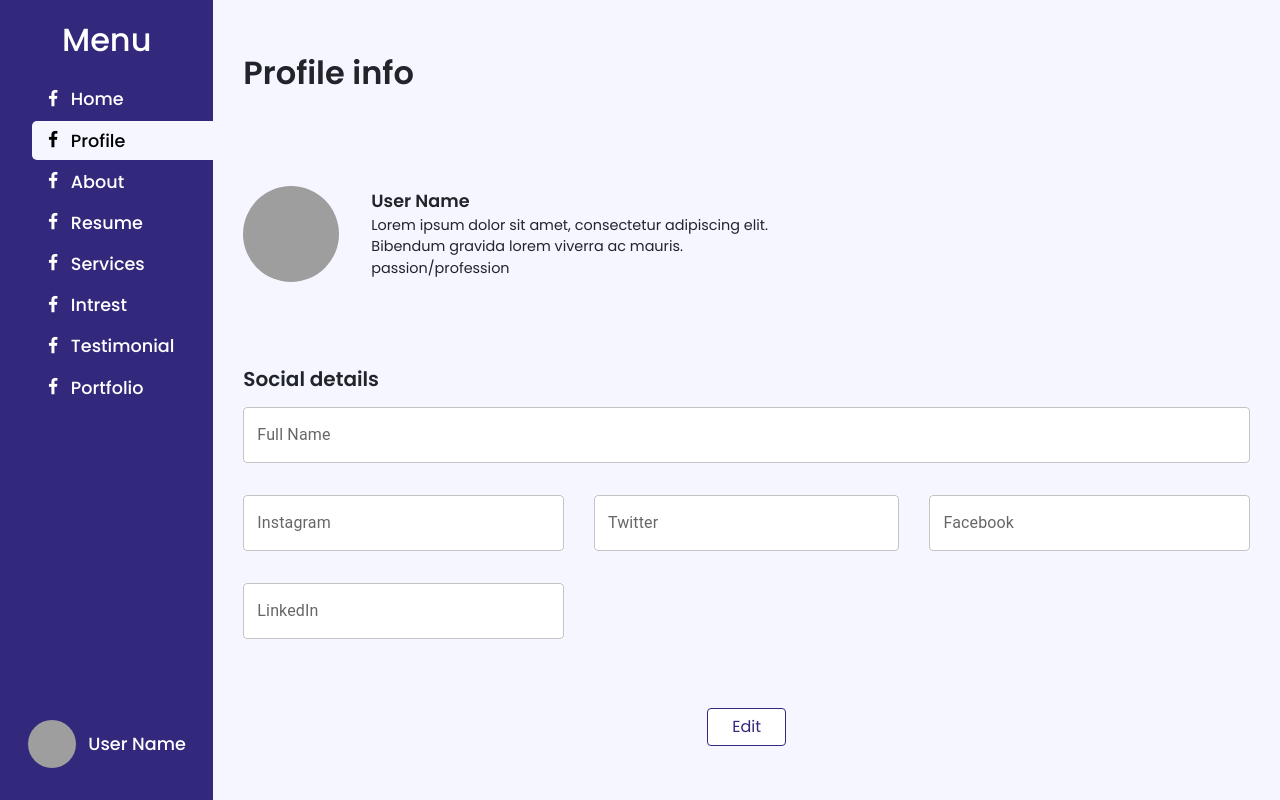
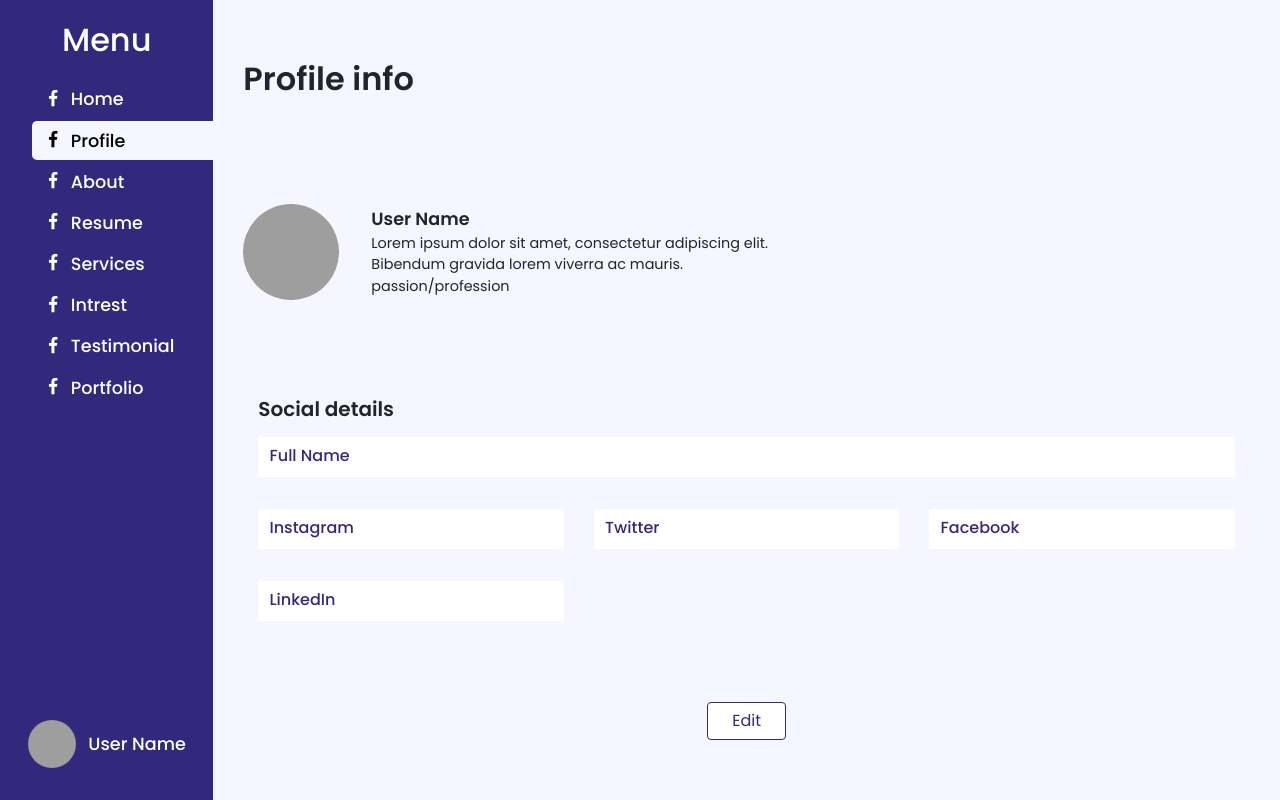
Before and after one commit to nischay2x/tnf-dashboard, a React (Create React App) app: page / in a window 1280 px wide. Both pictures are taken after a click on the element "Profile". Built offline with nearby package versions, Linux system fonts and the light colour scheme; grey boxes are pictures that could not be loaded.

Commit message:
added services page

```diff
--- a/package.json
+++ b/package.json
@@ -10,7 +10,6 @@
     "@mui/material": "5.8.4",
     "@mui/x-date-pickers": "5.0.0-alpha.6",
     "date-fns": "2.28.0",
-    "framer-motion": "6.3.11",
     "react": "18.0.0",
     "react-dom": "18.0.0",
     "react-scripts": "4.0.0"
--- a/src/App.js
+++ b/src/App.js
@@ -4,13 +4,7 @@ import Profile from "./components/profile.jsx";
 import About from "./components/about";
 import { useState } from "react";
 import Resume from "./components/resume";
-
-const componentMap = {
-  home: Home,
-  profile: Profile,
-  about: About,
-  resume: Resume
-};
+import Services from "./components/services";
 
 const navList = [
   { name: "home", icon: "fa fa-facebook" },
@@ -24,18 +18,15 @@ const navList = [
 ];
 
 export default function App() {
-  const [currentTab, setCurrentTab] = useState(Home);
   const [currentTabName, setCurrentTabName] = useState("home");
 
   const onNavClick = (i) => {
-    let name = navList[i].name;
-    setCurrentTabName(name);
-    setCurrentTab(componentMap[name]);
+    setCurrentTabName(navList[i].name);
   };
 
   return (
     <main className="d-flex">
-      <div className="col-0 col-md-2 col-lg-3 col-xl-2 bg-main d-flex flex-column sidebar p-0">
+      <div className="col-0 col-md-3 col-lg-3 col-xl-2 bg-main d-flex flex-column sidebar p-0">
         <div className="d-flex nav-header">
           <span className="m-auto">Menu</span>
         </div>
@@ -59,7 +50,20 @@ export default function App() {
           </div>
         </div>
       </div>
-      <div className="col bg-sec">{currentTab}</div>
+      <div className="col bg-sec">
+          <Wrap componentName={currentTabName} />
+      </div>
     </main>
   );
 }
+
+function Wrap ({ componentName }) {
+  switch(componentName){
+    case 'home': return <Home/>;
+    case 'about': return <About/>;
+    case 'profile': return <Profile/>;
+    case 'resume': return <Resume/>;
+    case 'services': return <Services/>;
+    default: return <></>
+  }
+}
--- a/src/components/about.jsx
+++ b/src/components/about.jsx
@@ -1,121 +1,77 @@
-import TextField from "@mui/material/TextField";
-import { FormControl, MenuItem, Select, InputLabel } from "@mui/material";
-import { DatePicker } from "@mui/x-date-pickers/DatePicker";
-import { AdapterDateFns } from "@mui/x-date-pickers/AdapterDateFns";
-import { LocalizationProvider } from "@mui/x-date-pickers/LocalizationProvider";
+import { useState } from "react";
+import { TextField, Select } from "./inputFields.jsx";
 
 const About = () => {
+
+  const [data, setData] = useState({
+    jobProfile: "", jobDesc: "", mobile: "", dob: "",
+    email: "", city: "", website: "", degree: "",
+    clients: "", projects: "", awards: ""
+  });
+
+  const degreeOptions = [
+    { value: "Bachelor", text: "Bachelor" },
+    { value: "Master", text: "Master" }
+  ]
+
+  const onDataChange = (e) => {
+    setData(prev => ({ ...prev, [e.target.name]: e.target.value }))
+  }
+
   return (
     <div className="container h-100 py-y d-flex flex-column justify-content-around">
       <div>
         <h2 className="fw-600">About you</h2>
       </div>
       <div>
-        <div className="col-12 py-2 mb-3 px-0">
-          <TextField
-            label="Job Profile"
-            variant="outlined"
-            className="w-100 bg-white"
-          />
-        </div>
-        <div className="col-12 py-2 mb-3 px-0">
-          <TextField
-            label="Job Description"
-            variant="outlined"
-            className="w-100 bg-white"
-          />
-        </div>
+          <div className="col-12 py-2 mb-3">
+            <TextField label="Job Profile" type="text" value={data.jobProfile} onChange={onDataChange} name="jobProfile" />
+          </div>
+          <div className="col-12 py-2 mb-3">
+            <TextField label="Job Description" type="text" value={data.jobDesc} onChange={onDataChange} name="jobDesc" />
+          </div>
         <div className="d-flex flex-wrap rg-1 px-0">
-          <div className="col-12 py-2 col-md-6 col-lg-4 small-inputs">
+          <div className="col-12 py-2 col-md-6 col-lg-4">
+            <TextField label="Mobile" type="tel" value={data.mobile} onChange={onDataChange} name="mobile" />
+          </div>
+          <div className="col-12 py-2 col-md-6 col-lg-4">
+            <TextField label="Date of Birth" type="date" value={data.dob} onChange={onDataChange} name="dob" />
+          </div>
+          <div className="col-12 py-2 col-md-6 col-lg-4">
+            <Select label="Academic Degree" name="degree" value={data.degree} onChange={onDataChange} options={degreeOptions} />
+          </div>
+          <div className="col-12 py-2 col-md-6 col-lg-4">
             <TextField
-              label="Mobile"
-              type="tel"
-              variant="outlined"
-              className="w-100 bg-white"
+              label="Email" type="email" value={data.email} onChange={onDataChange} name="email"
             />
           </div>
-          <div className="col-12 py-2 col-md-6 col-lg-4 small-inputs">
-            {/* <TextField
-              variant="outlined"
-              label="Date of Birth"
-              type="date"
-              className="w-100 bg-white"
-            /> */}
-            <LocalizationProvider dateAdapter={AdapterDateFns}>
-              <DatePicker
-                label="Date of Birth"
-                value={null}
-                renderInput={(params) => (
-                  <TextField
-                    {...params}
-                    className="w-100 bg-white"
-                    helperText={params?.inputProps?.placeholder}
-                  />
-                )}
-              />
-            </LocalizationProvider>
-          </div>
-          <div className="col-12 py-2 col-md-6 col-lg-4 small-inputs">
-            <FormControl fullWidth>
-              <InputLabel id="academic-degree-select">
-                Academmic Degree
-              </InputLabel>
-              <Select
-                labelId="academic-degree-select"
-                label="Academic Degree"
-                className="w-100 bg-white"
-              >
-                <MenuItem value={10}>Ten</MenuItem>
-                <MenuItem value={20}>Twenty</MenuItem>
-                <MenuItem value={30}>Thirty</MenuItem>
-              </Select>
-            </FormControl>
-          </div>
-          <div className="col-12 py-2 col-md-6 col-lg-4 small-inputs">
+          <div className="col-12 py-2 col-md-6 col-lg-4">
             <TextField
-              variant="outlined"
-              label="Email"
-              className="w-100 bg-white"
+              label="City" type="text" value={data.city} onChange={onDataChange} name="city"
             />
           </div>
-          <div className="col-12 py-2 col-md-6 col-lg-4 small-inputs">
+          <div className="col-12 py-2 col-md-6 col-lg-4">
             <TextField
-              variant="outlined"
-              label="City"
-              className="w-100 bg-white"
-            />
-          </div>
-          <div className="col-12 py-2 col-md-6 col-lg-4 small-inputs">
-            <TextField
-              variant="outlined"
-              label="Website"
-              className="w-100 bg-white"
+              label="Website" type="url" value={data.website} onChange={onDataChange} name="website"
             />
           </div>
         </div>
         <br />
         <h5 className="fw-600">Client details</h5>
         <div className="d-flex flex-wrap rg-1 px-0">
-          <div className="col-12 py-2 col-md-6 col-lg-4 small-inputs">
+          <div className="col-12 py-2 col-md-6 col-lg-4">
             <TextField
-              label="Clients"
-              type="number"
-              variant="outlined"
-              className="w-100 bg-white"
+              label="Clients" type="number" value={data.clients} onChange={onDataChange} name="clients"
             />
           </div>
-          <div className="col-12 py-2 col-md-6 col-lg-4 small-inputs">
+          <div className="col-12 py-2 col-md-6 col-lg-4">
             <TextField
-              variant="outlined"
-              label="Projects"
-              className="w-100 bg-white"
+              label="Projects" type="number" value={data.projects} onChange={onDataChange} name="projects"
             />
           </div>
-          <div className="col-12 py-2 col-md-6 col-lg-4 small-inputs">
+          <div className="col-12 py-2 col-md-6 col-lg-4">
             <TextField
-              variant="outlined"
-              label="Awards"
-              className="w-100 bg-white"
+              label="Awards" type="number" value={data.awards} onChange={onDataChange} name="awards"
             />
           </div>
         </div>
--- /dev/null
+++ b/src/components/inputFields.jsx
@@ -0,0 +1,24 @@
+import "./styles/inputFields.css";
+
+export function TextField ({type, label, value, onChange, name, className}) {
+    return(
+        <div className={`ci-wrap ${className}`}>
+            <input type={type} value={value} onChange={onChange} name={name} className={value? 'active' : ''}/>
+            <label>{label}</label>
+        </div>
+    )
+}
+
+export function Select ({ label, value, onChange, name, className, options }) {
+    return(
+        <div className={`ci-wrap ${className}`}>
+            <select name={name} value={value} onChange={onChange} className={value? 'active' : ''}>
+                <option defaultValue ></option>
+                {
+                    options.map((o, i) => <option key={i} value={o.value}>{o.text}</option>)
+                }
+            </select>
+            <label>{label}</label>
+        </div>
+    )
+}
--- a/src/components/profile.jsx
+++ b/src/components/profile.jsx
@@ -1,6 +1,14 @@
-import TextField from "@mui/material/TextField";
+import { useState } from "react";
+import { TextField } from "./inputFields.jsx";
 
 const Profile = () => {
+
+  const [user, setUser] = useState({ name: "", instagram: "", twitter: "", linkedin: "", facebook: "" });
+
+  const onInputChange = (e) => {
+    setUser(prev => ({...prev, [e.target.name] : e.target.value}));
+  }
+
   return (
     <div className="container py-4 d-flex flex-column h-100 justify-content-around">
       <div>
@@ -17,42 +25,24 @@ const Profile = () => {
         </div>
       </div>
       <div>
-        <h5 className="fw-600">Social details</h5>
-        <div className="col-12 py-2 mb-3 px-0">
-          <TextField
-            label="Full Name"
-            variant="outlined"
-            className="w-100 bg-white"
-          />
+        <div className="col-12">
+          <h5 className="fw-600">Social details</h5>
+        </div>
+        <div className="col-12 py-2 mb-3">
+          <TextField name="name" type="text" onChange={onInputChange} value={user.name} label="Full Name" />
         </div>
         <div className="d-flex flex-wrap rg-1 px-0">
-          <div className="col-12 py-2 col-md-6 col-lg-4 small-inputs">
-            <TextField
-              label="Instagram"
-              variant="outlined"
-              className="w-100 bg-white"
-            />
+          <div className="col-12 py-2 col-md-6 col-lg-4">
+            <TextField label="Instagram" type="text"  name="instagram" onChange={onInputChange} value={user.instagram} />
           </div>
-          <div className="col-12 py-2 col-md-6 col-lg-4 small-inputs">
-            <TextField
-              variant="outlined"
-              label="Twitter"
-              className="w-100 bg-white"
-            />
+          <div className="col-12 py-2 col-md-6 col-lg-4">
+            <TextField label="Twitter" type="text" name="twitter" onChange={onInputChange} value={user.twitter} />
           </div>
-          <div className="col-12 py-2 col-md-6 col-lg-4 small-inputs">
-            <TextField
-              variant="outlined"
-              label="Facebook"
-              className="w-100 bg-white"
-            />
+          <div className="col-12 py-2 col-md-6 col-lg-4">
+            <TextField label="Facebook" type="text" name="facebook" onChange={onInputChange} value={user.facebook} />
           </div>
-          <div className="col-12 py-2 col-md-6 col-lg-4 small-inputs">
-            <TextField
-              variant="outlined"
-              label="LinkedIn"
-              className="w-100 bg-white"
-            />
+          <div className="col-12 py-2 col-md-6 col-lg-4">
+            <TextField label="LinkedIn" type="text" name="linkedin" onChange={onInputChange} value={user.linkedin} />
           </div>
         </div>
       </div>
--- a/src/components/resume.jsx
+++ b/src/components/resume.jsx
@@ -1,10 +1,20 @@
-import TextField from "@mui/material/TextField";
-import { FormControl, MenuItem, Select, InputLabel } from "@mui/material";
-import { DatePicker } from "@mui/x-date-pickers/DatePicker";
-import { AdapterDateFns } from "@mui/x-date-pickers/AdapterDateFns";
-import { LocalizationProvider } from "@mui/x-date-pickers/LocalizationProvider";
+import { useState } from "react";
+import { TextField } from "./inputFields.jsx";
+
 
 const Resume = () => {
+
+  const [data, setData] = useState({
+    peTitle: "", peInsti: "", peDesc: "", peYear: "",
+    seTitle: "", seInsti: "", seDesc: "", seYear: "",
+    pjTitle: "", pjPlace: "", pjDesc: "", pjYear: "",
+    sjTitle: "", sjPlace: "", sjDesc: "", sjYear: ""
+  });
+
+  const onDataChange = (e) => {
+    setData(prev => ({...prev, [e.target.name]: e.target.value}))
+  }
+
   return (
     <div
       className="container h-100 py-4 d-flex flex-column"
@@ -16,133 +26,101 @@ const Resume = () => {
       <div>
         <h5 className="fw-600">Primary Education</h5>
         <div className="d-flex flex-wrap rg-1 px-0">
-          <div className="col-12 py-2 col-md-6 col-lg-4 small-inputs">
+          <div className="col-12 py-2 col-md-6 col-lg-4">
             <TextField
-              label="Title"
-              variant="outlined"
-              className="w-100 bg-white"
+              label="Title" type="text" name="peTitle" value={data.peTitle} onChange={onDataChange}
             />
           </div>
-          <div className="col-12 py-2 col-md-6 col-lg-4 small-inputs">
+          <div className="col-12 py-2 col-md-6 col-lg-4">
             <TextField
-              label="Instituion"
-              variant="outlined"
-              className="w-100 bg-white"
+              label="Instituion" type="text" name="peInsti" value={data.peInsti} onChange={onDataChange}
             />
           </div>
-          <div className="col-12 py-2 col-md-6 col-lg-4 small-inputs">
+          <div className="col-12 py-2 col-md-6 col-lg-4">
             <TextField
-              label="Year"
-              variant="outlined"
-              className="w-100 bg-white"
+              label="Year" type="text" name="peYear" value={data.peYear} onChange={onDataChange}
             />
           </div>
-          <div className="col-12 py-2 mb-3 px-0">
+          <div className="col-12 py-2 mb-3">
             <TextField
-              label="Description"
-              variant="outlined"
-              className="w-100 bg-white"
+              label="Description" type="text" name="peDesc" value={data.peDesc} onChange={onDataChange}
             />
           </div>
         </div>
         <br />
         <h5 className="fw-600">Secondary Education</h5>
         <div className="d-flex flex-wrap rg-1 px-0">
-          <div className="col-12 py-2 col-md-6 col-lg-4 small-inputs">
+          <div className="col-12 py-2 col-md-6 col-lg-4">
             <TextField
-              label="Title"
-              variant="outlined"
-              className="w-100 bg-white"
+              label="Title" type="text" name="seTitle" value={data.seTitle} onChange={onDataChange}
             />
           </div>
-          <div className="col-12 py-2 col-md-6 col-lg-4 small-inputs">
+          <div className="col-12 py-2 col-md-6 col-lg-4">
             <TextField
-              label="Instituion"
-              variant="outlined"
-              className="w-100 bg-white"
+              label="Instituion" type="text" name="seInsti" value={data.seInsti} onChange={onDataChange}
             />
           </div>
-          <div className="col-12 py-2 col-md-6 col-lg-4 small-inputs">
+          <div className="col-12 py-2 col-md-6 col-lg-4">
             <TextField
-              label="Year"
-              variant="outlined"
-              className="w-100 bg-white"
+              label="Year" type="text" name="seYear" value={data.seYear} onChange={onDataChange}
             />
           </div>
-          <div className="col-12 py-2 mb-3 px-0">
+          <div className="col-12 py-2 mb-3">
             <TextField
-              label="Description"
-              variant="outlined"
-              className="w-100 bg-white"
+              label="Description" type="text" name="seDesc" value={data.seDesc} onChange={onDataChange}
             />
           </div>
         </div>
         <br />
         <h5 className="fw-600">Primary Job</h5>
         <div className="d-flex flex-wrap rg-1 px-0">
-          <div className="col-12 py-2 col-md-6 col-lg-4 small-inputs">
+          <div className="col-12 py-2 col-md-6 col-lg-4">
             <TextField
-              label="Title"
-              variant="outlined"
-              className="w-100 bg-white"
+              label="Title" type="text" name="pjTitle" value={data.pjTitle} onChange={onDataChange}
             />
           </div>
-          <div className="col-12 py-2 col-md-6 col-lg-4 small-inputs">
+          <div className="col-12 py-2 col-md-6 col-lg-4">
             <TextField
-              label="Workspace"
-              variant="outlined"
-              className="w-100 bg-white"
+              label="Workspace" type="text" name="pjPlace" value={data.pjPlace} onChange={onDataChange}
             />
           </div>
-          <div className="col-12 py-2 col-md-6 col-lg-4 small-inputs">
+          <div className="col-12 py-2 col-md-6 col-lg-4">
             <TextField
-              label="Year"
-              variant="outlined"
-              className="w-100 bg-white"
+              label="Year" type="text" name="pjYear" value={data.pjYear} onChange={onDataChange}
             />
           </div>
-          <div className="col-12 py-2 mb-3 px-0">
+          <div className="col-12 py-2 mb-3">
             <TextField
-              label="Description"
-              variant="outlined"
-              className="w-100 bg-white"
+              label="Description" type="text" name="pjDesc" value={data.pjDesc} onChange={onDataChange}
             />
           </div>
         </div>
         <br />
         <h5 className="fw-600">Secondary Job</h5>
         <div className="d-flex flex-wrap rg-1 px-0">
-          <div className="col-12 py-2 col-md-6 col-lg-4 small-inputs">
+          <div className="col-12 py-2 col-md-6 col-lg-4">
             <TextField
-              label="Title"
-              variant="outlined"
-              className="w-100 bg-white"
+              label="Title" type="text" name="sjTitle" value={data.sjTitle} onChange={onDataChange}
             />
           </div>
-          <div className="col-12 py-2 col-md-6 col-lg-4 small-inputs">
+          <div className="col-12 py-2 col-md-6 col-lg-4">
             <TextField
-              label="Workspace"
-              variant="outlined"
-              className="w-100 bg-white"
+              label="Workspace" type="text" name="sjPlace" value={data.sjPlace} onChange={onDataChange}
             />
           </div>
-          <div className="col-12 py-2 col-md-6 col-lg-4 small-inputs">
+          <div className="col-12 py-2 col-md-6 col-lg-4">
             <TextField
-              label="Year"
-              variant="outlined"
-              className="w-100 bg-white"
+              label="Year" type="text" name="sjYear" value={data.sjYear} onChange={onDataChange}
             />
           </div>
-          <div className="col-12 py-2 mb-3 px-0">
+          <div className="col-12 py-2 mb-3">
             <TextField
-              label="Description"
-              variant="outlined"
-              className="w-100 bg-white"
+              label="Description" type="text" name="sjDesc" value={data.sjDesc} onChange={onDataChange}
             />
           </div>
         </div>
       </div>
-      <div className="d-flex">
+      <div className="d-flex pb-4">
         <button className="btn m-auto px-4 edit-profile-btn">Edit</button>
       </div>
     </div>
--- /dev/null
+++ b/src/components/services.jsx
@@ -0,0 +1,48 @@
+import React from "react";
+import { TextField } from "./inputFields.jsx";
+import { useState } from "react";
+
+const Services = () => {
+
+    const [services, setServices] = useState([{ name: "", info: "", desc: "" }]);
+
+    const onServiceChange = (e, i) => {
+        let temp = [...services];
+        temp[i][e.target.name] = e.target.value;
+        setServices(temp);
+    }
+
+    return (
+        <div
+            className="container h-100 py-4 d-flex flex-column"
+            style={{ rowGap: "2rem" }}
+        >
+            <div>
+                <h2 className="fw-600">Services</h2>
+            </div>
+            <div>
+                {
+                    services.map((s, i) => {
+                        return (
+                            <div className="d-flex flex-wrap rg-1 px-0" key={i}>
+                                <div className="col-12 py-2 col-md-6 col-lg-6">
+                                    <TextField type="value" value={s.name} label="Service Name" onChange={(e) => onServiceChange(e, i)} name="name" />
+                                </div>
+                                <div className="col-12 py-2 col-md-6 col-lg-6">
+                                    <TextField type="text" value={s.info} label="Service Info" onChange={(e) => onServiceChange(e, i)} name="info" />
+                                </div>
+                                <div className="col-12 py-2 mb-3">
+                                    <TextField type="text" value={s.desc} label="Service Description" onChange={(e) => onServiceChange(e, i)} name="desc" />
+                                </div>
+                            </div>
+                        )
+                    })
+                }
+            </div>
+            <div className="d-flex pb-4">
+                <button className="btn m-auto px-4 edit-profile-btn">Edit</button>
+            </div>
+        </div>
+    );
+};
+export default Services;
--- /dev/null
+++ b/src/components/styles/inputFields.css
@@ -0,0 +1,54 @@
+.ci-wrap {
+    position: relative;
+}
+
+.ci-wrap input,
+.ci-wrap select {
+    width: 100%;
+    padding: 0.5rem;
+    border: none;
+    outline: none;
+    transition: all 0.2s ease;
+    background-color: #ffffff;
+}
+
+.ci-wrap select > option {
+    padding: 0.5rem;
+    border: none;
+}
+
+.ci-wrap label {
+    margin-left: 0.5rem;
+    position: absolute;
+    transition: all 0.2s ease;
+    pointer-events: none;
+    top: -0.7rem;
+    left: 0rem;
+    padding-left: 0.2rem;
+    padding-right: 0.2rem;
+    transform: translateY(1.2rem);
+    color: var(--main);
+    font-weight: 500;
+}
+
+.ci-wrap input:focus,
+.ci-wrap select:focus{
+    box-shadow: 1px 1px 0px var(--main);
+}
+.ci-wrap input:focus + label,
+.ci-wrap input.active + label,
+.ci-wrap select:focus + label,
+.ci-wrap select.active + label {
+    transform: translateY(0);
+    font-size: small;
+    color: darkgreen;
+}
+
+.ci-wrap input[type=date]::-webkit-datetime-edit {
+    color: transparent;
+}
+
+.ci-wrap input[type=date]:focus::-webkit-datetime-edit,
+.ci-wrap input[type=date].active::-webkit-datetime-edit {
+    color: black !important;
+}
```
Also changed, not shown: src/styles.css (+8 -0 lines), 2 other files (tests, documents, lock files or other folders).
